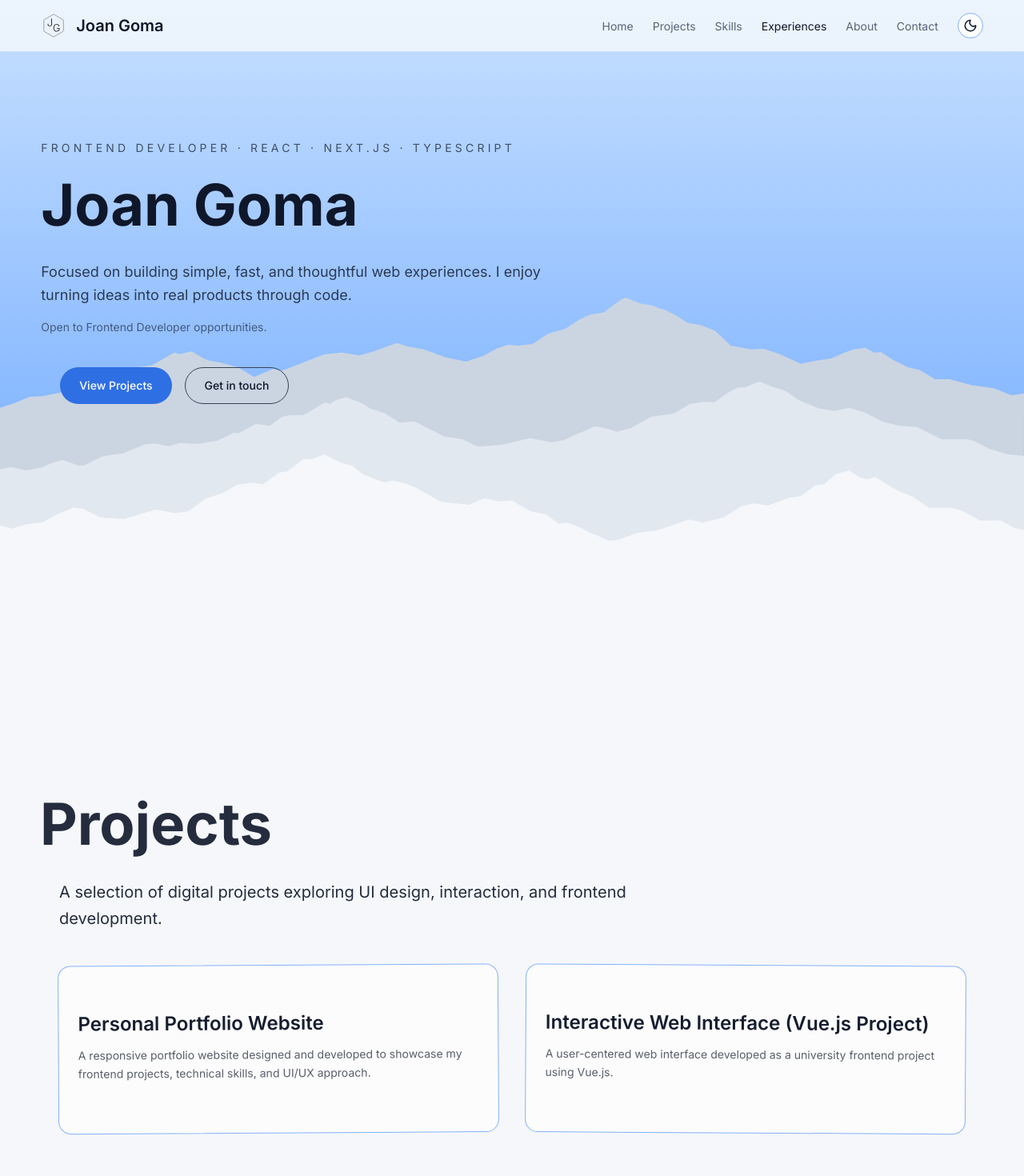
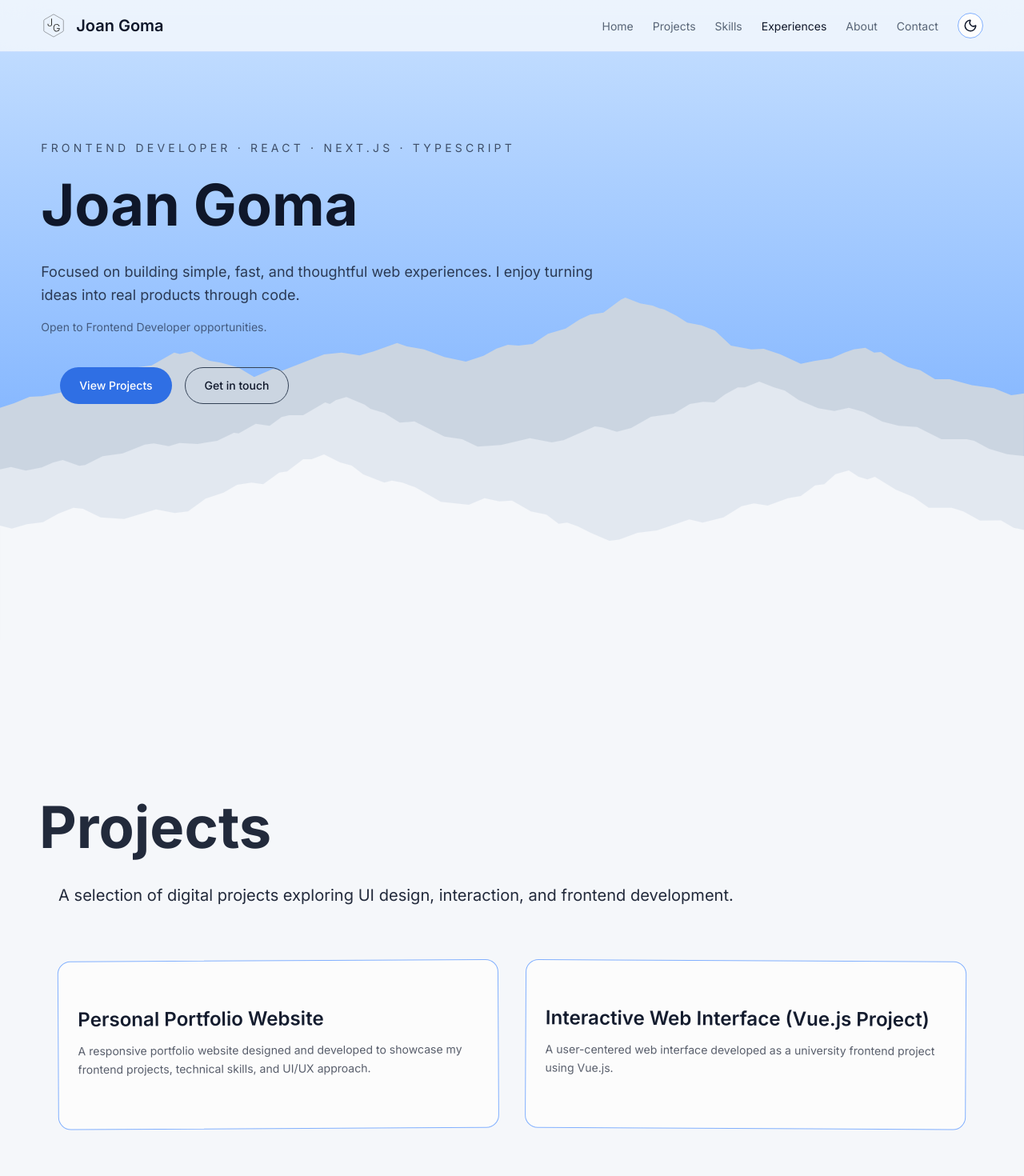
Before and after one commit to joangoma-code/portfolio, a Next.js app: page / in a window 1280 px wide. Shown: the top 1470 px of the page at 80% size. Built offline with nearby package versions, Linux system fonts and the light colour scheme.

Commit message:
widescreen space correction

```diff
--- a/components/layout/Footer.tsx
+++ b/components/layout/Footer.tsx
@@ -5,7 +5,7 @@ export default function Footer() {
     <footer className="relative w-full">
       <MountainFooter className="relative -bottom-1" />
       <div className=" relative bg-(--color-card) pb-8 pt-4 md:pt-0">
-        <div className="mx-auto flex max-w-6xl flex-col items-center text-center justify-between gap-4 px-6 text-sm md:flex-row ">
+        <div className="mx-auto flex max-w-7xl flex-col items-center text-center justify-between gap-4 px-6 text-sm md:flex-row ">
           <p>Created with Next.js, React & Tailwind CSS.</p>
           <p>Developed on Windows & Linux with Git & GitHub.</p>
         </div>
--- a/components/layout/SideNav.tsx
+++ b/components/layout/SideNav.tsx
@@ -19,7 +19,7 @@ export default function SideNav() {
       inert={!passedHero}
       className={`
         fixed right-6 top-1/2 z-50 hidden
-        -translate-y-1/2 lg:flex
+        -translate-y-1/2 md:flex
         transition-all duration-700
         ${
           passedHero ? "translate-x-0 opacity-100" : "-translate-x-10 opacity-0"
--- a/components/sections/AboutSection.tsx
+++ b/components/sections/AboutSection.tsx
@@ -38,7 +38,7 @@ export default function AboutSection() {
       id="about"
       className="flex items-center justify-center section-style"
     >
-      <Container className="max-w-4xl space-y-6" ref={ref}>
+      <Container className="space-y-6" ref={ref}>
         <motion.h2 style={{ y, opacity, scale }} className="section-title">
           About me
         </motion.h2>
--- a/components/sections/ContactSection.tsx
+++ b/components/sections/ContactSection.tsx
@@ -50,7 +50,7 @@ export default function ContactSection() {
       id="contact"
       className="flex items-center justify-center section-style"
     >
-      <Container className="max-w-4xl space-y-6" ref={ref}>
+      <Container className="space-y-6" ref={ref}>
         <motion.h2 style={{ opacity, scale }} className="section-title">
           Contact
         </motion.h2>
@@ -59,7 +59,8 @@ export default function ContactSection() {
           className="section-content"
         >
           I'm currently open to new Frontend Developer opportunities where I can
-          contribute to meaningful products and keep learning with a great team.
+          contribute to meaningful products, grow my skills, and keep learning
+          with a great team.
         </motion.p>
 
         <motion.div
--- a/components/sections/HomeSection.tsx
+++ b/components/sections/HomeSection.tsx
@@ -43,11 +43,11 @@ export default function HomeSection() {
     <section
       id="home"
       ref={ref}
-      className="relative flex min-h-dvh overflow-hidden items-center bg-linear-to-t from-(--color-background4) from-10% to-(--color-background5)"
+      className="relative flex items-center justify-center min-h-dvh overflow-hidden bg-linear-to-t from-(--color-background4) from-10% to-(--color-background5)"
     >
       <motion.div
         style={{ y: contentY }}
-        className="container-style max-w-3xl z-50 mt-30 mb-60"
+        className="container-style max-w-7xl z-50 mt-30 mb-60"
       >
         <p className="mb-4 text-sm uppercase tracking-[0.3em] opacity-70">
           Frontend Developer · React · Next.js · TypeScript
--- a/components/sections/experiences/ExperienceCard.tsx
+++ b/components/sections/experiences/ExperienceCard.tsx
@@ -14,11 +14,11 @@ export default function ExperienceCard({
     <div
       className={`relative flex w-full md:w-1/2 ${
         side === "left"
-          ? "pl-10 pr-10 md:justify-end md:pr-12 md:pl-0"
+          ? "pl-10 pr-10 md:justify-end md:pl-0 md:pr-12"
           : "pl-15 pr-5 md:ml-auto md:justify-start md:pl-12 md:pr-0"
       }`}
     >
-      <div className="w-full max-w-md rounded-2xl border border-(--color-background3) bg-(--color-card) px-6 pt-2 pb-6 shadow-sm">
+      <div className="w-full max-w-2xl rounded-2xl border border-(--color-background3) bg-(--color-card) px-6 pt-2 pb-6 shadow-sm">
         <span className="text-sm opacity-70">{experience.date}</span>
 
         <h3 className="mt-2 text-2xl font-semibold">{experience.title}</h3>
--- a/components/sections/experiences/ExperienceSection.tsx
+++ b/components/sections/experiences/ExperienceSection.tsx
@@ -30,11 +30,9 @@ export default function ExperienceSection() {
       className="flex items-center justify-center section-style"
     >
       <Container ref={ref} className="space-y-16">
-        <div className="max-w-3xl space-y-6">
-          <motion.h2 style={{ y, opacity, scale }} className="section-title">
-            Experiences
-          </motion.h2>
-        </div>
+        <motion.h2 style={{ y, opacity, scale }} className="section-title">
+          Experiences
+        </motion.h2>
 
         <div className="relative">
           {/* Linea timeline */}
--- a/components/sections/projects/ProjectSection.tsx
+++ b/components/sections/projects/ProjectSection.tsx
@@ -50,8 +50,8 @@ export default function ProjectSection() {
         id="projects"
         className="flex items-center justify-center section-style"
       >
-        <Container className="space-y-6" ref={ref}>
-          <div className="max-w-3xl space-y-6">
+        <Container className="space-y-12" ref={ref}>
+          <div className="space-y-6">
             <motion.h2 style={{ y, opacity, scale }} className="section-title">
               Projects
             </motion.h2>
--- a/components/sections/skills/SkillSection.tsx
+++ b/components/sections/skills/SkillSection.tsx
@@ -37,7 +37,7 @@ export default function SkillSection() {
       <div
         className={
           isMd
-            ? "sticky top-0 flex h-screen items-center"
+            ? "sticky top-0 flex h-screen items-center justify-center"
             : "flex items-center justify-center"
         }
       >
--- a/components/ui/Container.tsx
+++ b/components/ui/Container.tsx
@@ -12,7 +12,7 @@ export default function Container({
   return (
     <div
       ref={ref}
-      className={`container-style max-w-container py-16 ${className}`}
+      className={`container-style max-w-7xl py-16 ${className}`}
     >
       {children}
     </div>
--- a/components/ui/mountains/mountainFooter.tsx
+++ b/components/ui/mountains/mountainFooter.tsx
@@ -27,7 +27,7 @@ const SvgComponent = (props: SVGProps<SVGSVGElement>) => {
         d={data}
         fill="none"
         stroke="var(--color-border)"
-        strokeWidth="1.5"
+        strokeWidth="1"
         //strokeLinejoin="round"
         clipPath={`url(#${clipPathId})`}
       />
```
